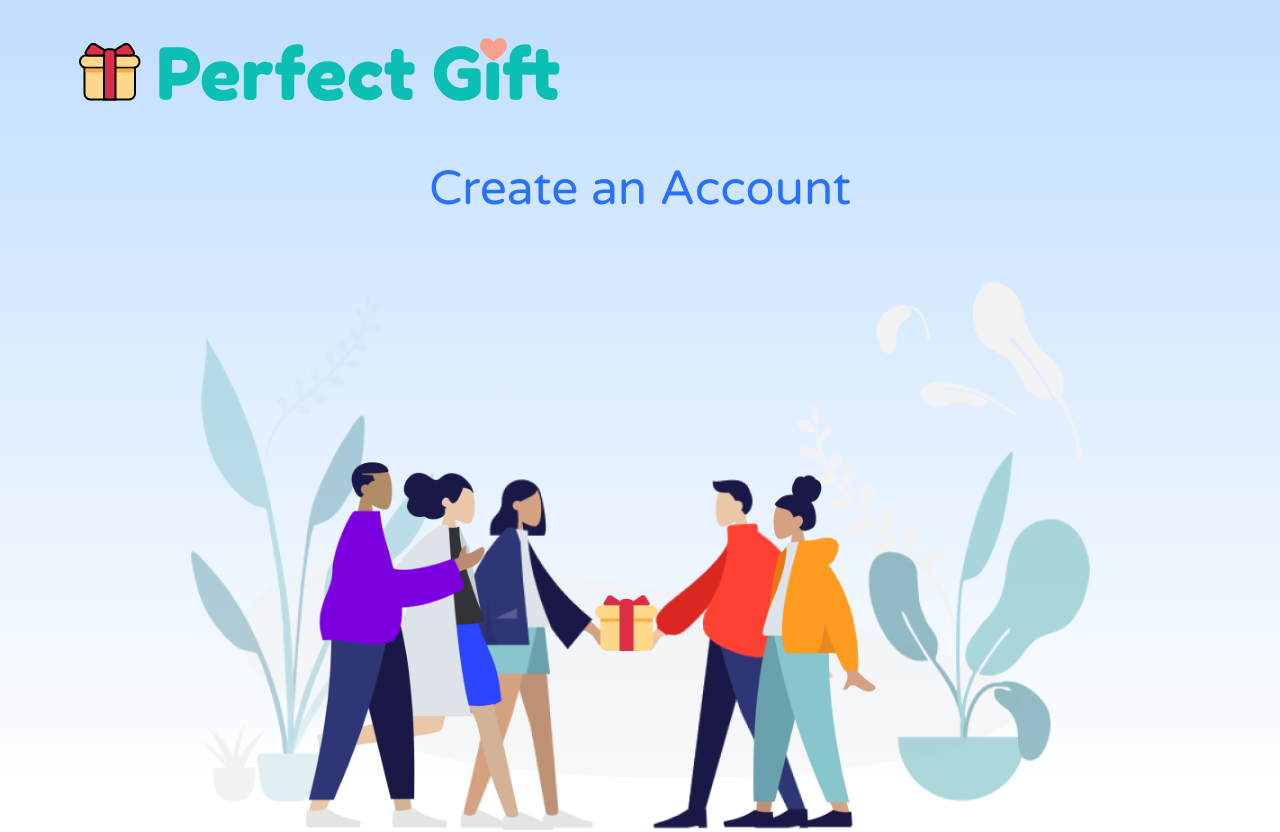
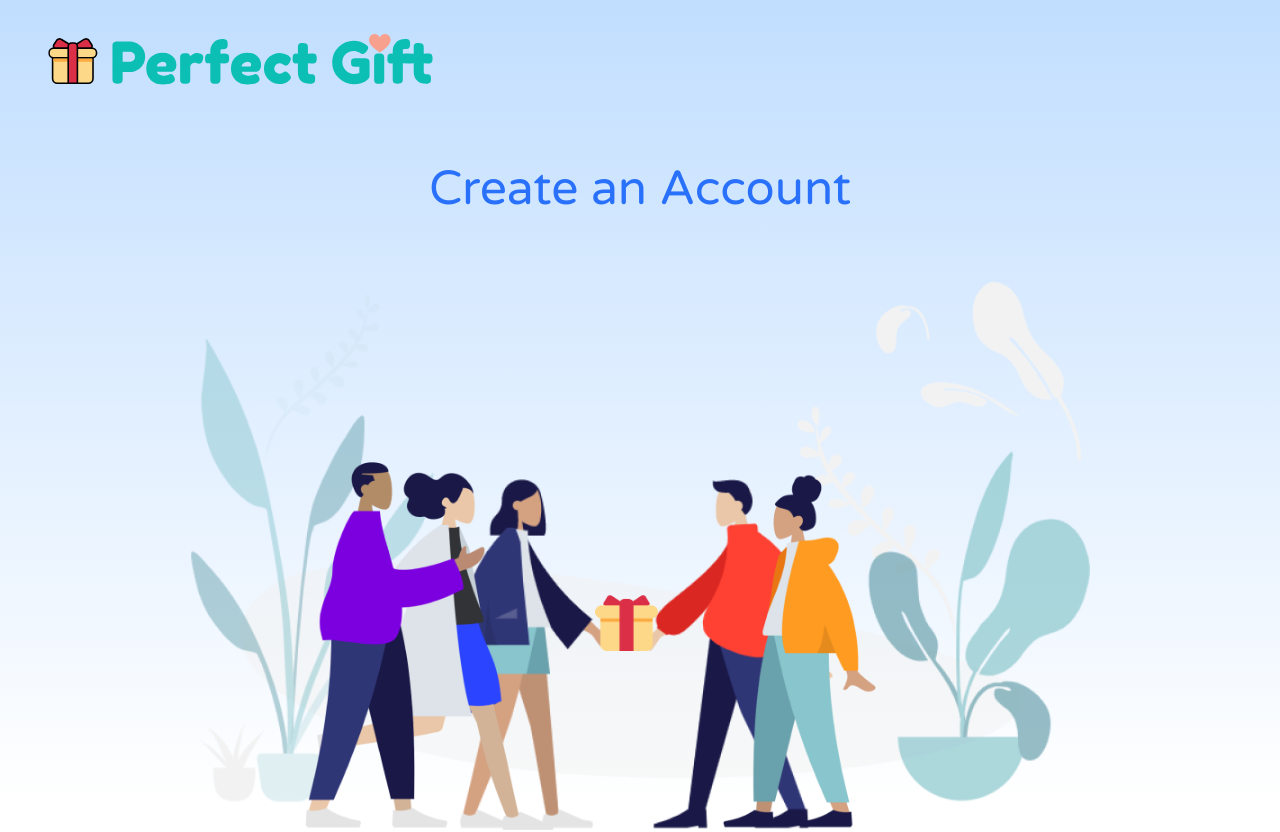
Before and after one commit to venuswku/perfect-gift, a React (Create React App) app: page /create_account in a window 1280 px wide. Shown: the top 832 px of the page. Built offline with nearby package versions, Linux system fonts and the light colour scheme.

Commit message:
added simple logo navbar to sign in and create an account pages

```diff
--- /dev/null
+++ b/src/navigation/LogoNavbar/LogoNavbar.css
@@ -0,0 +1,21 @@
+.logo-navbar {
+    position: absolute;
+    height: 100px;
+    padding-top: 19px;
+
+    /* display navigation links in a row */
+    display: flex;
+    flex-direction: row;
+
+    /* put some space between navigation links */
+    width: 40%;
+    justify-content: space-between;
+
+    /* put navbar on top of all pages */
+    z-index: 100;
+}
+
+.logo-navbar-logo {
+    /* resize logo */
+    transform: scale(0.8);
+}
--- /dev/null
+++ b/src/navigation/LogoNavbar/LogoNavbar.js
@@ -0,0 +1,14 @@
+import React from 'react';
+import { Link } from 'react-router-dom';
+import './LogoNavbar.css';
+import { ReactComponent as PerfectGiftLogo } from '../../images/website_logo.svg';
+
+function LogoNavbar() {
+    return (
+        <div className="logo-navbar">
+            <Link exact to="/"><PerfectGiftLogo className="logo-navbar-logo" /></Link>
+        </div>
+    );
+}
+
+export default LogoNavbar;
--- a/src/pages/Create_Account.js
+++ b/src/pages/Create_Account.js
@@ -2,18 +2,14 @@ import React from 'react';
 import { Link } from 'react-router-dom';
 import '../App.css';
 import './Create_Account.css';
+import LogoNavbar from '../navigation/LogoNavbar/LogoNavbar';
 import createAccountImage from '../images/create_account_image.png';
-import PerfectGiftLogo from '../images/website_logo.svg';
-
 
 function Create_Account() {
     return (
         <div className="App">
+            <LogoNavbar/>
             <header className="create_account-header">
-                <div className="casplit left">
-                    <Link to="/"><img src={PerfectGiftLogo} alt="Logo" /></Link>
-                </div>
-
                 <form>
                     <div className='cacentered'>
                         <p className="blueText">Create an Account </p>
--- a/src/pages/SignIn.js
+++ b/src/pages/SignIn.js
@@ -2,13 +2,13 @@ import React from 'react';
 import { Link } from 'react-router-dom';
 import '../App.css';
 import './SignIn.css';
+import LogoNavbar from '../navigation/LogoNavbar/LogoNavbar';
 import loginImage from '../images/login_image.png';
-import PerfectGiftLogo from '../images/website_logo.svg';
-
 
 function Login() {
     return (
         <div className="App">
+            <LogoNavbar/>
             <header className="App-header">
                 {/* right half of the screen */}
                 <div class="split right">
@@ -37,8 +37,6 @@ function Login() {
                 {/* logo + login image */}
 
                 <div class="split left">
-                    {/* <PerfectGiftLogo className="logo" /> */}
-                    <Link to="/"><img src={PerfectGiftLogo} alt="Logo" /></Link>
                     <div class="centered">
                         <img src={loginImage} alt="connect with others" className='loginPic' />
                     </div>
```
